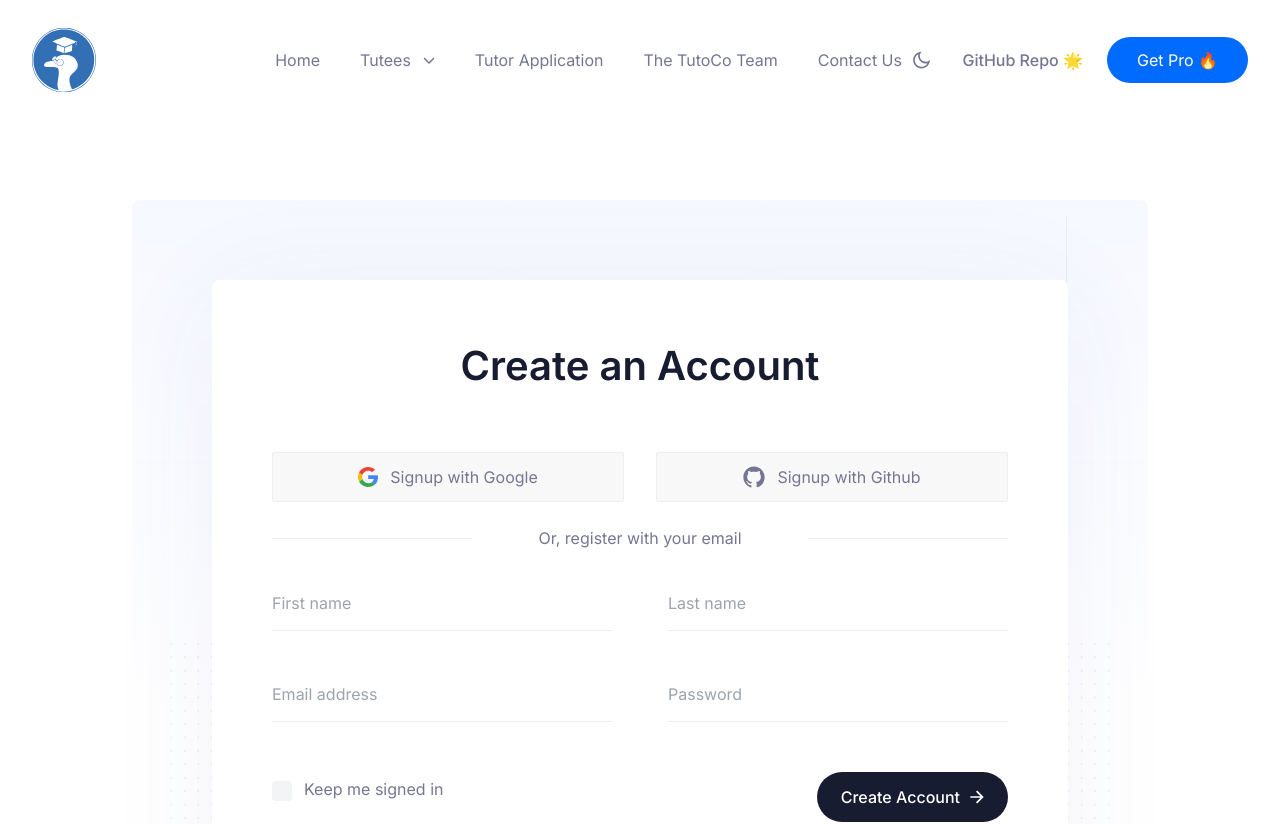
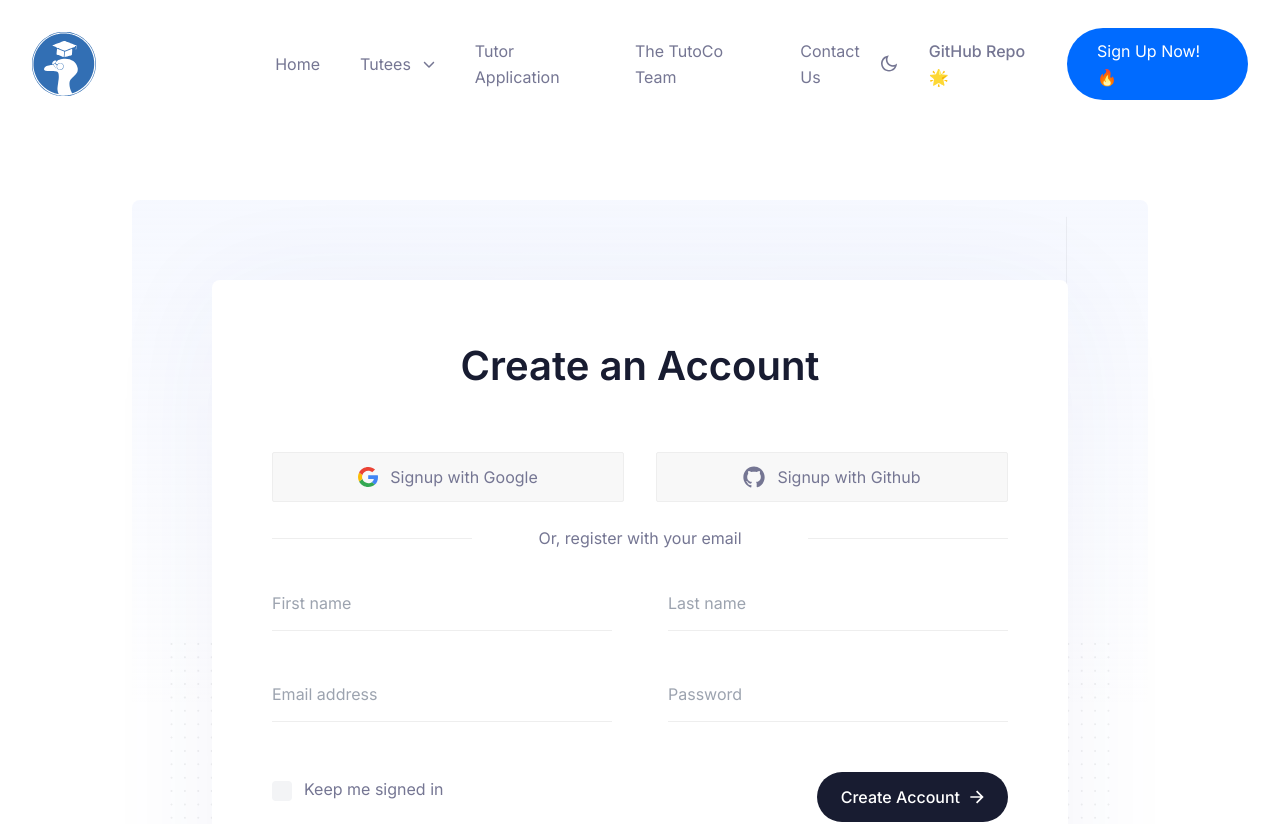
Before and after one commit to TutoCo/tutoco-site, a Next.js app: page /auth/sign-up in a window 1280 px wide. Shown: the top 824 px of the page. Built offline with nearby package versions, Linux system fonts and the light colour scheme.

Commit message:
Update header

```diff
--- a/components/Header/index.tsx
+++ b/components/Header/index.tsx
@@ -155,17 +155,17 @@ const Header = () => {
             <ThemeToggler />
 
             <Link
-              href="https://github.com/NextJSTemplates/solid-nextjs"
+              href="https://github.com/TutoCo/tutoco-site"
               className="text-regular font-medium text-waterloo hover:text-primary"
             >
               GitHub Repo 🌟
             </Link>
 
             <Link
-              href="https://nextjstemplates.com/templates/solid"
+              href="/auth/sign-up"
               className="flex items-center justify-center rounded-full bg-primary px-7.5 py-2.5 text-regular text-white duration-300 ease-in-out hover:bg-primaryho"
             >
-              Get Pro 🔥
+              Sign Up Now! 🔥
             </Link>
           </div>
         </div>
```
